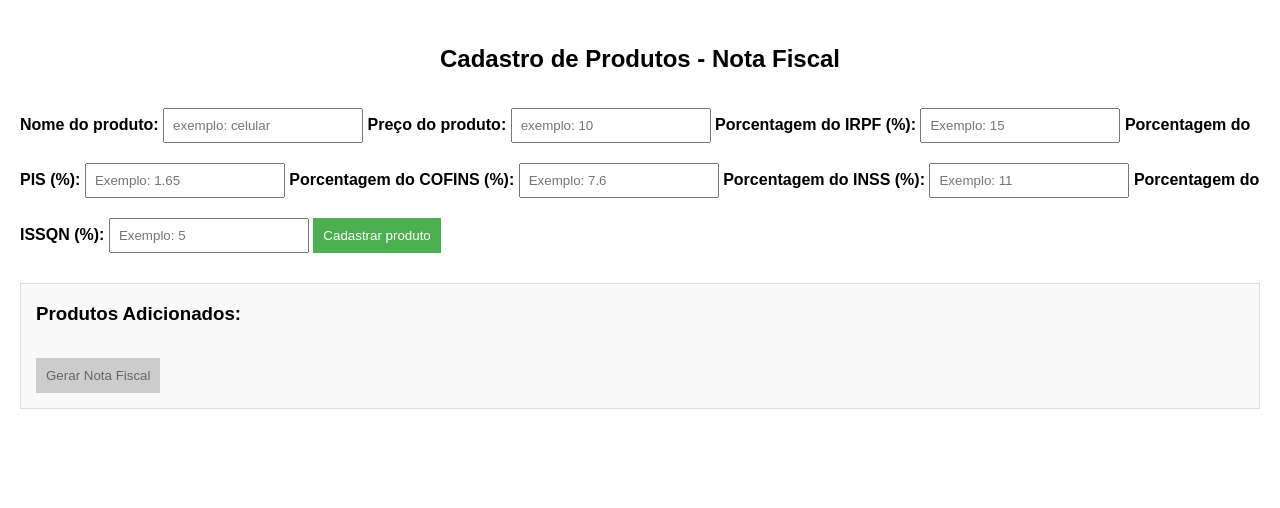
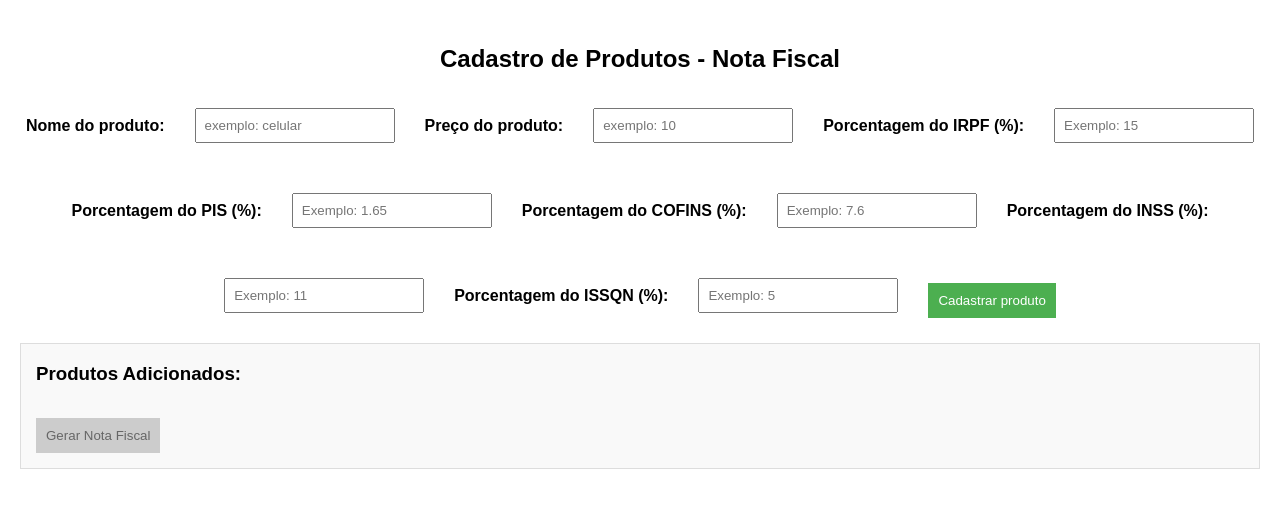
Before and after one commit to Narciso39/desafio-Saguitech, a plain HTML site: page index.html in a window 1280 px wide. Drawn offline with Linux system fonts and the light colour scheme.

Commit message:
ajuste no formulario

```diff
--- a/css/styles.css
+++ b/css/styles.css
@@ -21,6 +21,15 @@ input {
   padding: 8px;
   box-sizing: border-box;
 }
+
+.nfe-dados {
+  display: flex;
+  justify-content: center;
+  align-items: center;
+  flex-wrap: wrap;
+  gap: 30px;
+}
+
 button {
   background-color: #4caf50;
   color: white;
```
